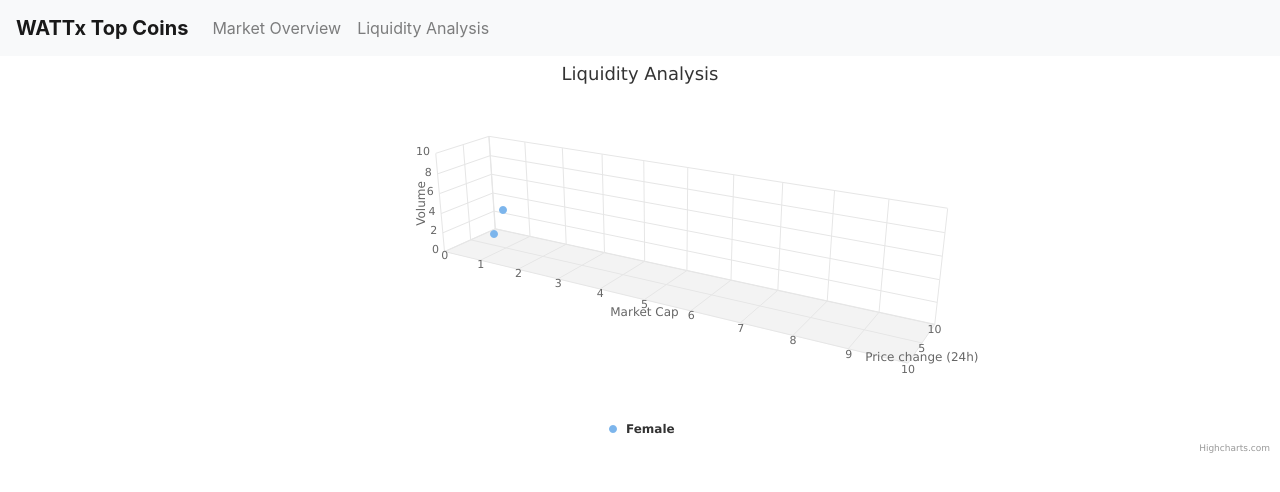
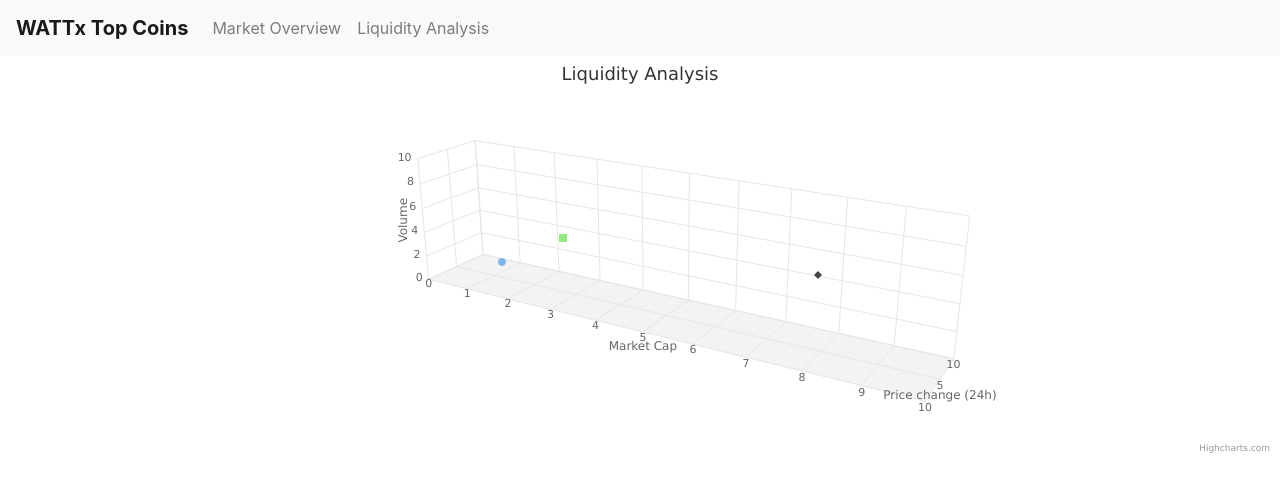
Before and after one commit to sujaymohithe/TopCoinsMarket, a React (Create React App) app: page /LiquidityAnalysis in a window 1280 px wide. Shown: the top 492 px of the page. Built offline with nearby package versions, Linux system fonts and the light colour scheme.

Commit message:
Added tool tip to chart

```diff
--- a/src/Containers/LiquidityAnalysis/LiquidityAnalysis.js
+++ b/src/Containers/LiquidityAnalysis/LiquidityAnalysis.js
@@ -45,14 +45,23 @@ const LiquidityAnalysis = () => {
             min: 0,
             max: 10,
             showFirstLabel: false,
-            title : {
-                text : 'Price change (24h)'
+            title: {
+                text: 'Price change (24h)'
             }
         },
         legend: {
-            enabled: true
-          },
-          plotOptions: {
+            enabled: false
+        },
+        tooltip: {
+            formatter: function () {
+                debugger;
+                return `Name: ${this.series.name}<br/>
+                Market Cap: ${this.point.x}<br/>
+                  Volume: ${this.point.y}<br/>
+                  Price Change: ${this.point.z}`;
+            }
+        },
+        plotOptions: {
             scatter: {
                 marker: {
                     radius: 5,
@@ -66,21 +75,35 @@ const LiquidityAnalysis = () => {
                 states: {
                     hover: {
                         marker: {
-                            enabled: false
+                            enabled: true
                         }
                     }
                 },
-                tooltip: {
-                    headerFormat: '<b>{series.name}</b><br>',
-                    pointFormat: 'market cap {point.x} ,volume {point.y}, price change {point.z}'
-                }
+                // tooltip: {
+                //     formatter: function () {
+                //         const chart = this.point.series.chart,
+                //             catsX = chart.xAxis[0].categories,
+                //             catsY = chart.yAxis[0].categories,
+                //             catsZ = chart.zAxis[0].options.categories;
+                //         return `X: ${catsX[this.point.x]}<br/>
+                //           Y: ${catsY[this.point.y]}<br/>
+                //           Z: ${catsZ[this.point.z]}`;
+                //     }
+                // },
             }
         },
         series: [{
-            name: 'Female',
-            data: [[1,2,3], [1,4,5]]
-
-          }]
+            "name": 'Data',
+            "data": [[1.5, 2, 3]]
+        },
+        {
+            "name": 'SQL',
+            "data": [[8, 6, 3]]
+        },
+        {
+            "name": 'Plain',
+            "data": [[3, 5, 3]]
+        }]
     }
 
     return (
```
